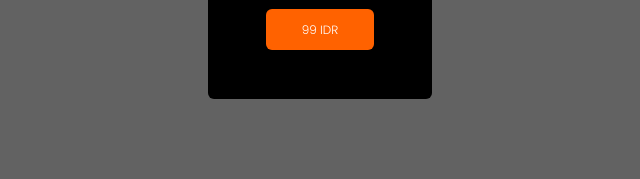
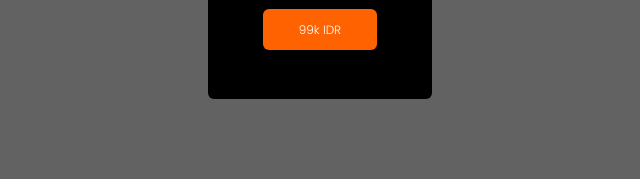
Before and after one commit to Drain1611/web-tryal, a plain HTML site: page index.html in a window 1280 px wide. Shown: the part 2070-2249 px from the top of the page, 320-960 px from the left. Drawn offline with nearby package versions, Linux system fonts and the light colour scheme.

Commit message:
Update index.html

```diff
--- a/index.html
+++ b/index.html
@@ -90,7 +90,7 @@
             <a
               href="https://wa.me/62895605856396?text=saya ingin membeli kaos S.S.S."
               class="btn"
-              >99 IDR</a
+              >99k IDR</a
             >
           </div>
         </div>
```
